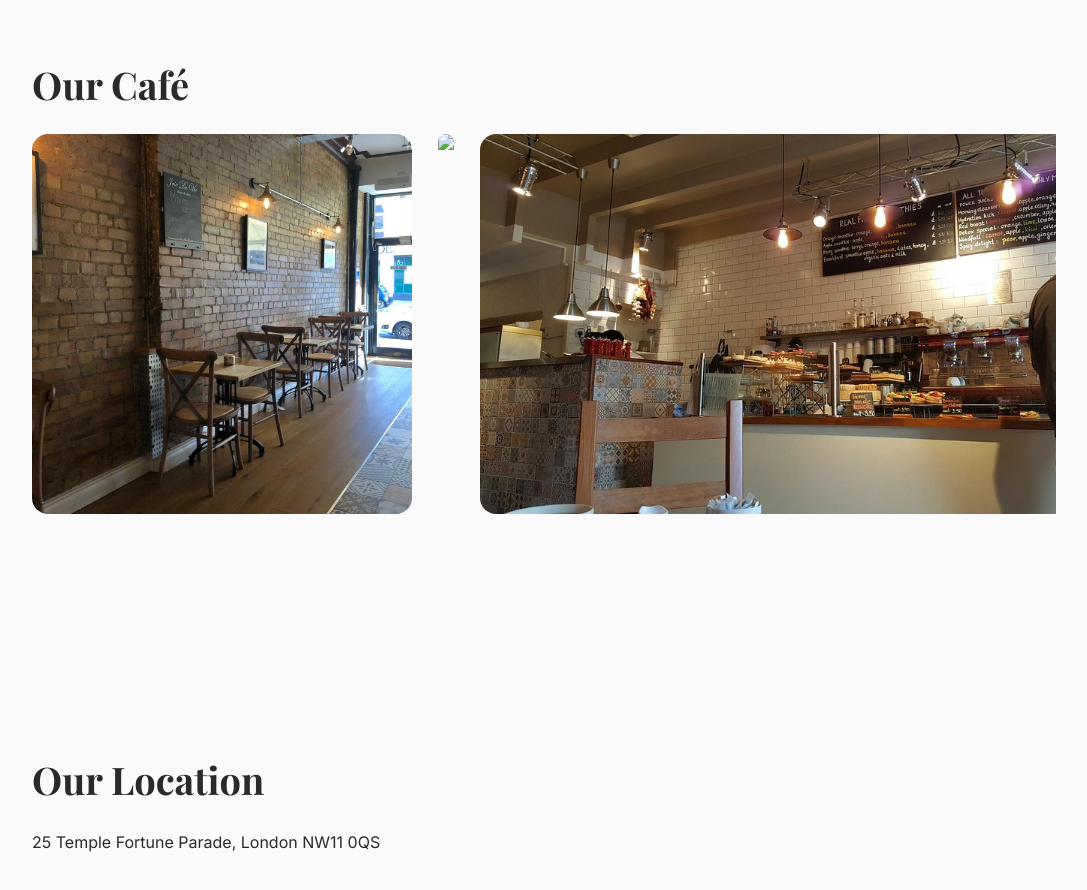
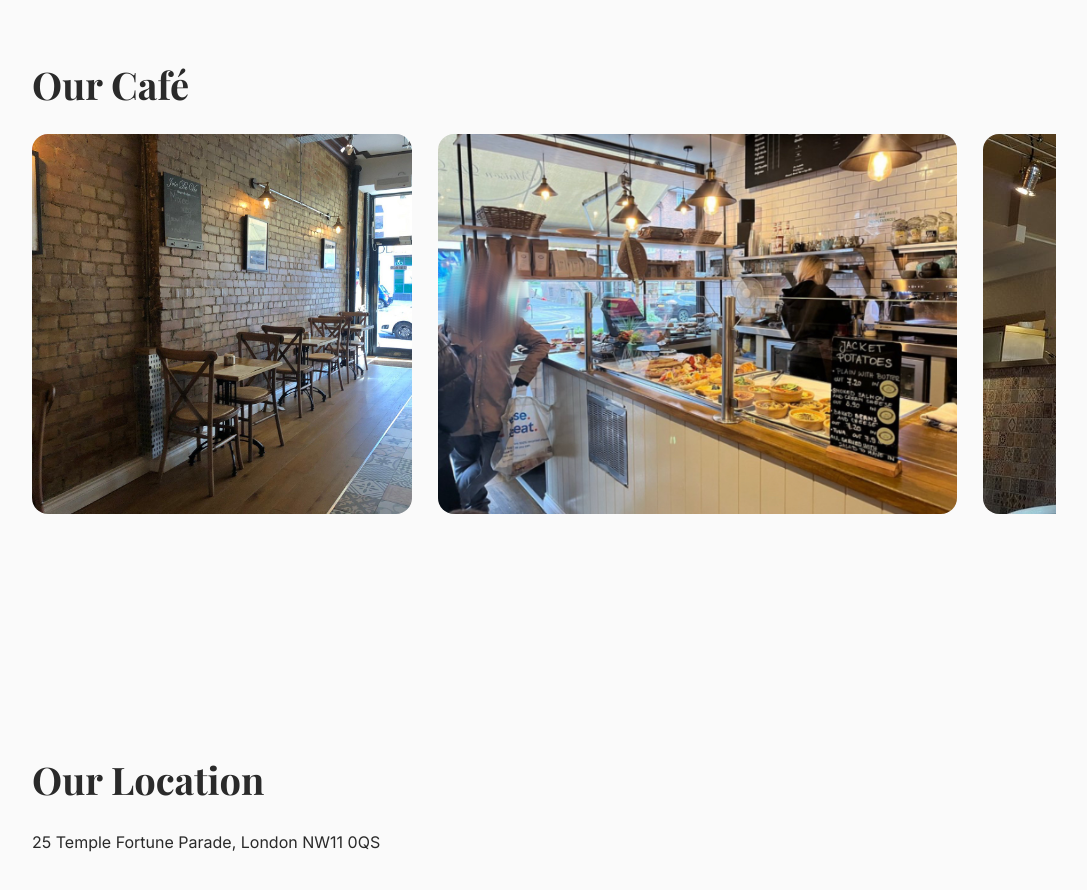
Before and after one commit to adamkent32/JoieDeVie3, a plain HTML site: page index.html in a window 1280 px wide. Shown: the part 4260-5150 px from the top of the page, without its empty margins (96-1183 px from the left). Drawn offline with nearby package versions, Linux system fonts and the light colour scheme.

Commit message:
Fix HTML encoding issues in index.html

```diff
--- a/index.html
+++ b/index.html
@@ -354,7 +354,7 @@
 
   <div class="gallery-container">
     <img src="Images/Interior.jpg">
-    <img src="Images/Interior2Blured.jpg">
+    <img src="Images/Interior2Blured.jpeg">
     <img src="Images/Interior3.JPG">
     <img src="Images/Interior4.JPG">
   </div>
```
